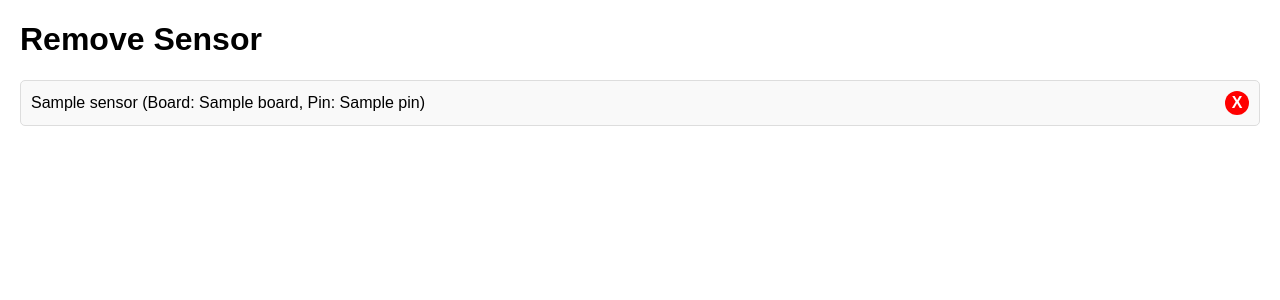
After one commit to BigBoiChickenNugget/REMS-sensor-configuration, a Flask app: template webserver/templates/remove-sensor.html in a window 1280 px wide. The commit adds this page. Shown: the top 300 px of the page. Run offline with Flask 3, Linux system fonts and the light colour scheme; the template is opened without the code that fills it: most values are stand-ins (such as "Sample title", 1, 10 or a date in 2020); parts of the project's set-up code (start-up, migrations or seed data) failed here and were passed over.

Commit message:
sensor remove added somewhat

```diff
--- a/webserver/application.py
+++ b/webserver/application.py
@@ -1,7 +1,12 @@
 from flask import Flask, render_template, request, redirect, url_for
-from sensor import Sensor
+from sensor import Sensor, get_sensors
 
 app = Flask(__name__)
+
+sensors = get_sensors("REMS1")
+with open('sensors.txt', 'w') as f:
+    for sensor in sensors:
+        f.write(f"{sensor.board},{sensor.name},{sensor.pin}\n")
 
 
 @app.route('/', methods=['GET'])
@@ -24,5 +29,21 @@ def add_sensor():
     return render_template('add-sensor.html')
 
 
+@app.route('/remove-sensor', methods=['GET', 'POST'])
+def remove_sensor():
+    if request.method == 'POST':
+        board = request.form['board']
+        name = request.form['sensor-name']
+        pin = request.form['pin']
+
+        sensor = Sensor(board, name, pin)
+        sensor.remove()
+
+        return redirect(url_for('remove_sensor'))
+
+    sensors = get_sensors("REMS1")
+    return render_template('remove-sensor.html', sensors=sensors)
+
+
 if __name__ == '__main__':
-    app.run(host='192.168.68.118', port=5000, debug=True, threaded=False)
+    app.run(host='192.168.68.117', port=5000, debug=True, threaded=False)
--- a/webserver/templates/index.html
+++ b/webserver/templates/index.html
@@ -53,12 +53,9 @@
     <div class="container">
         <h1>Sensor Management</h1>
         <div class="nav">
-			<!--	<button type="submit">Add Sensors</button>-->
-			<!--</form>-->
-			<!--	<button type="submit">Remove Sensors</button>-->
-			<!--</form>-->
 
 			<a href="/add-sensor">Add Sensors</a>
+			<a href="/remove-sensor">Remove Sensors</a>
         </div>
     </div>
 </body>
--- /dev/null
+++ b/webserver/templates/remove-sensor.html
@@ -0,0 +1,87 @@
+<!DOCTYPE html>
+<html lang="en">
+<head>
+    <meta charset="UTF-8">
+    <meta name="viewport" content="width=device-width, initial-scale=1.0">
+    <title>Remove Sensor</title>
+    <style>
+        body {
+            font-family: Arial, sans-serif;
+            margin: 20px;
+        }
+        .sensor-list {
+            list-style-type: none;
+            padding: 0;
+        }
+        .sensor-item {
+            display: flex;
+            align-items: center;
+            margin-bottom: 10px;
+            padding: 10px;
+            border: 1px solid #ddd;
+            border-radius: 5px;
+            background-color: #f9f9f9;
+        }
+        .sensor-name {
+            flex: 1;
+        }
+        .remove-btn {
+            width: 24px;
+            height: 24px;
+            border-radius: 50%;
+            background-color: red;
+            color: white;
+            text-align: center;
+            line-height: 24px;
+            cursor: pointer;
+            font-size: 16px;
+            font-weight: bold;
+            margin-left: 10px;
+        }
+    </style>
+</head>
+<body>
+    <h1>Remove Sensor</h1>
+    <ul class="sensor-list">
+        {% for sensor in sensors %}
+            <li class="sensor-item">
+                <span class="sensor-name">{{ sensor.name }} (Board: {{ sensor.board }}, Pin: {{ sensor.pin }})</span>
+                <div class="remove-btn" data-board="{{ sensor.board }}" data-name="{{ sensor.name }}" data-pin="{{ sensor.pin }}">X</div>
+            </li>
+        {% endfor %}
+    </ul>
+
+    <script>
+        document.addEventListener('DOMContentLoaded', () => {
+            document.querySelectorAll('.remove-btn').forEach(button => {
+                button.addEventListener('click', async (event) => {
+                    const board = event.target.getAttribute('data-board');
+                    const name = event.target.getAttribute('data-name');
+                    const pin = event.target.getAttribute('data-pin');
+
+                    if (confirm('Are you sure you want to remove this sensor?')) {
+                        const response = await fetch('/remove-sensor', {
+                            method: 'POST',
+                            headers: {
+                                'Content-Type': 'application/x-www-form-urlencoded'
+                            },
+                            body: new URLSearchParams({
+                                'board': board,
+                                'sensor-name': name,
+                                'pin': pin
+                            })
+                        });
+
+                        if (response.ok) {
+                            // Optionally remove the sensor item from the UI
+                            event.target.parentElement.remove();
+                        } else {
+                            alert('Failed to remove the sensor.');
+                        }
+                    }
+                });
+            });
+        });
+    </script>
+</body>
+</html>
```
Also changed, not shown: webserver/sensor.py (+59 -1 lines), webserver/sensors.txt (+6 -1 lines), 1 other file.
